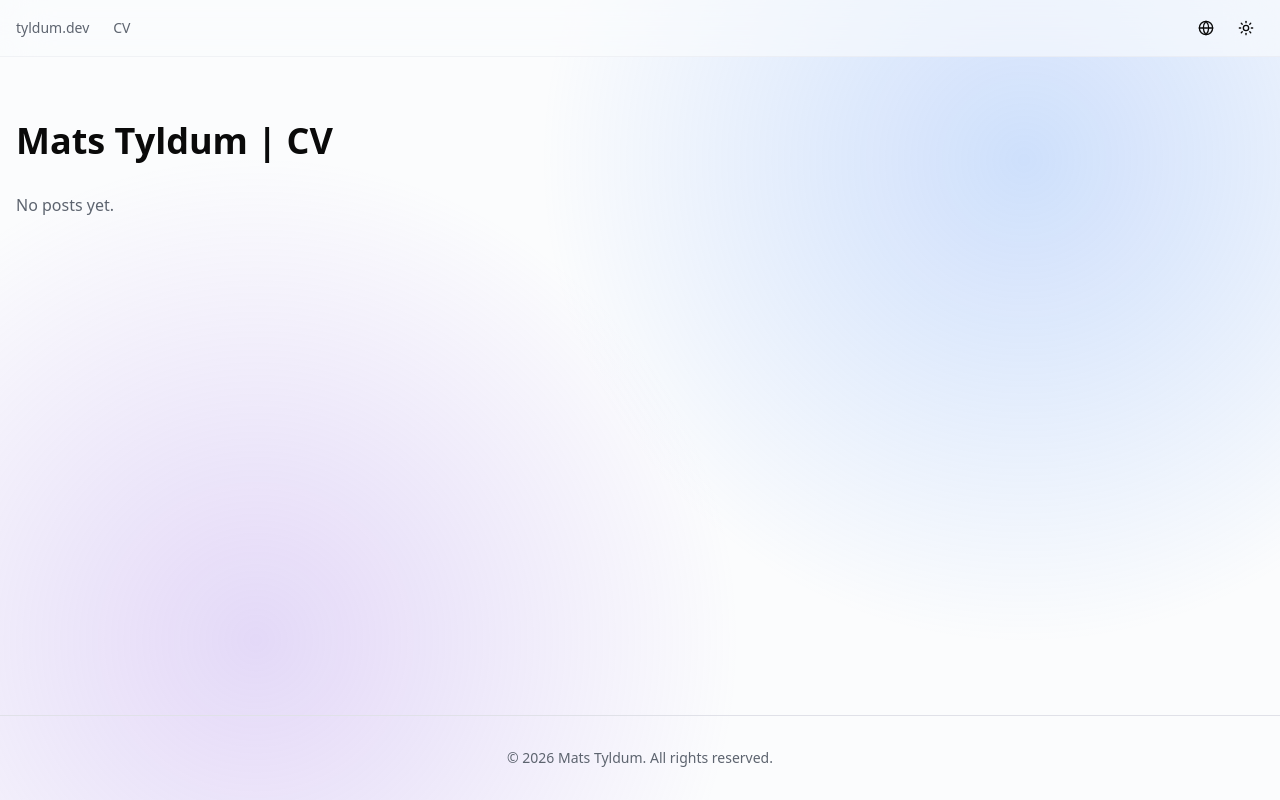
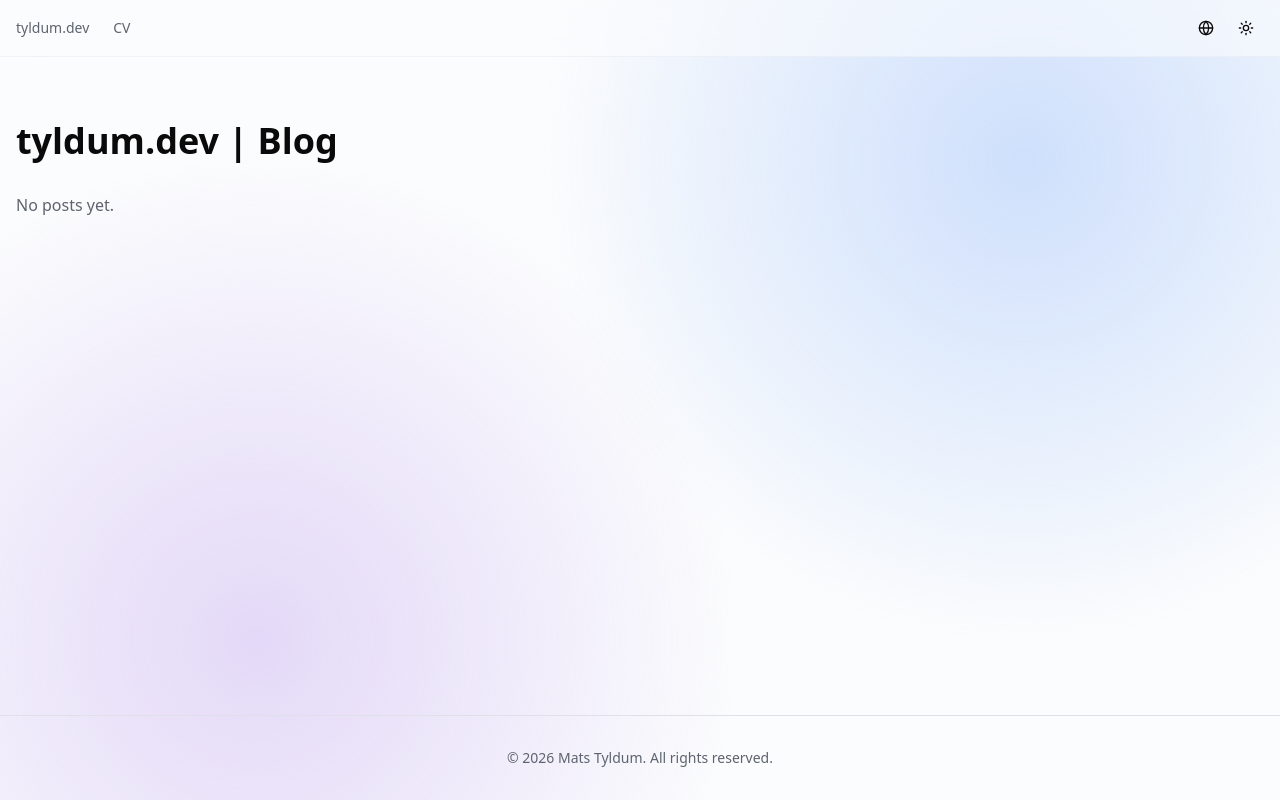
Before and after one commit to maattss/tyldum-dev, a Next.js app: page /en/blog in a window 1280 px wide. Built offline with nearby package versions, Linux system fonts and the light colour scheme.

Commit message:
Update metadata generation and i18n titles
Refactored metadata generation in blog, CV, and home pages to use localized titles from translation files. Updated English and Norwegian translation files to use 'tyldum.dev' branding for page titles.

```diff
--- a/src/app/[locale]/blog/page.tsx
+++ b/src/app/[locale]/blog/page.tsx
@@ -3,9 +3,23 @@ import { getTranslations, getLocale } from "next-intl/server";
 import { getBlogPosts } from "@/lib/blog";
 import { Card, CardHeader, CardTitle, CardDescription } from "@/components/ui/card";
 import Link from "next/link";
+import type { Metadata } from "next";
 
 export function generateStaticParams() {
   return [{ locale: "no" }, { locale: "en" }];
+}
+
+export async function generateMetadata({
+  params,
+}: {
+  params: Promise<{ locale: string }>;
+}): Promise<Metadata> {
+  const { locale } = await params;
+  const t = await getTranslations({ locale, namespace: "blog" });
+
+  return {
+    title: t("title"),
+  };
 }
 
 export default async function BlogPage() {
--- a/src/app/[locale]/cv/page.tsx
+++ b/src/app/[locale]/cv/page.tsx
@@ -14,7 +14,7 @@ export async function generateMetadata({
   const t = await getTranslations({ locale, namespace: "cv" });
 
   return {
-    title: `${t("name")} - ${t("title")}`,
+    title: t("title"),
     description: t("summary"),
     alternates: {
       canonical: `https://tyldum.dev/${locale}/cv`,
--- a/src/app/[locale]/page.tsx
+++ b/src/app/[locale]/page.tsx
@@ -1,7 +1,22 @@
 import { Hero } from "@/components/hero";
+import { getTranslations } from "next-intl/server";
+import type { Metadata } from "next";
 
 export function generateStaticParams() {
   return [{ locale: "no" }, { locale: "en" }];
+}
+
+export async function generateMetadata({
+  params,
+}: {
+  params: Promise<{ locale: string }>;
+}): Promise<Metadata> {
+  const { locale } = await params;
+  const t = await getTranslations({ locale, namespace: "metadata" });
+
+  return {
+    title: t("title"),
+  };
 }
 
 export default async function Home() {
--- a/src/i18n/messages/en.json
+++ b/src/i18n/messages/en.json
@@ -1,6 +1,6 @@
 {
   "metadata": {
-    "title": "Mats Tyldum | Technology Leader",
+    "title": "tyldum.dev | Home",
     "description": "Personal website for Mats Tyldum - Technology Leader at Sparebanken Norge",
     "keywords": "Mats Tyldum, technology leader, developer, Bergen, Sparebanken Norge"
   },
@@ -34,7 +34,7 @@
     "copyright": "© {year} Mats Tyldum. All rights reserved."
   },
   "blog": {
-    "title": "Mats Tyldum | CV",
+    "title": "tyldum.dev | Blog",
     "readMore": "Read more",
     "noPosts": "No posts yet."
   },
@@ -45,7 +45,7 @@
   },
   "cv": {
     "name": "Mats Tyldum",
-    "title": "Mats Tyldum | CV",
+    "title": "tyldum.dev | CV",
     "summary": "Technology leader with a developer background. Enjoy combining technical work and leadership.",
     "contact": {
       "location": "Bergen, Norway",
--- a/src/i18n/messages/no.json
+++ b/src/i18n/messages/no.json
@@ -1,6 +1,6 @@
 {
   "metadata": {
-    "title": "Mats Tyldum | Teknologileder",
+    "title": "tyldum.dev | Hjem",
     "description": "Personlig nettside for Mats Tyldum - Teknologileder hos Sparebanken Norge",
     "keywords": "Mats Tyldum, teknologileder, utvikler, Bergen, Sparebanken Norge"
   },
@@ -34,7 +34,7 @@
     "copyright": "© {year} Mats Tyldum. Alle rettigheter reservert."
   },
   "blog": {
-    "title": "Mats Tyldum | Blogg",
+    "title": "tyldum.dev | Blogg",
     "readMore": "Les mer",
     "noPosts": "Ingen innlegg enda."
   },
@@ -45,7 +45,7 @@
   },
   "cv": {
     "name": "Mats Tyldum",
-    "title": "Mats Tyldum | CV",
+    "title": "tyldum.dev | CV",
     "summary": "Teknologileder med bakgrunn som utvikler. Trives med å kombinere teknisk arbeid og ledelse.",
     "contact": {
       "location": "Bergen, Norge",
```
